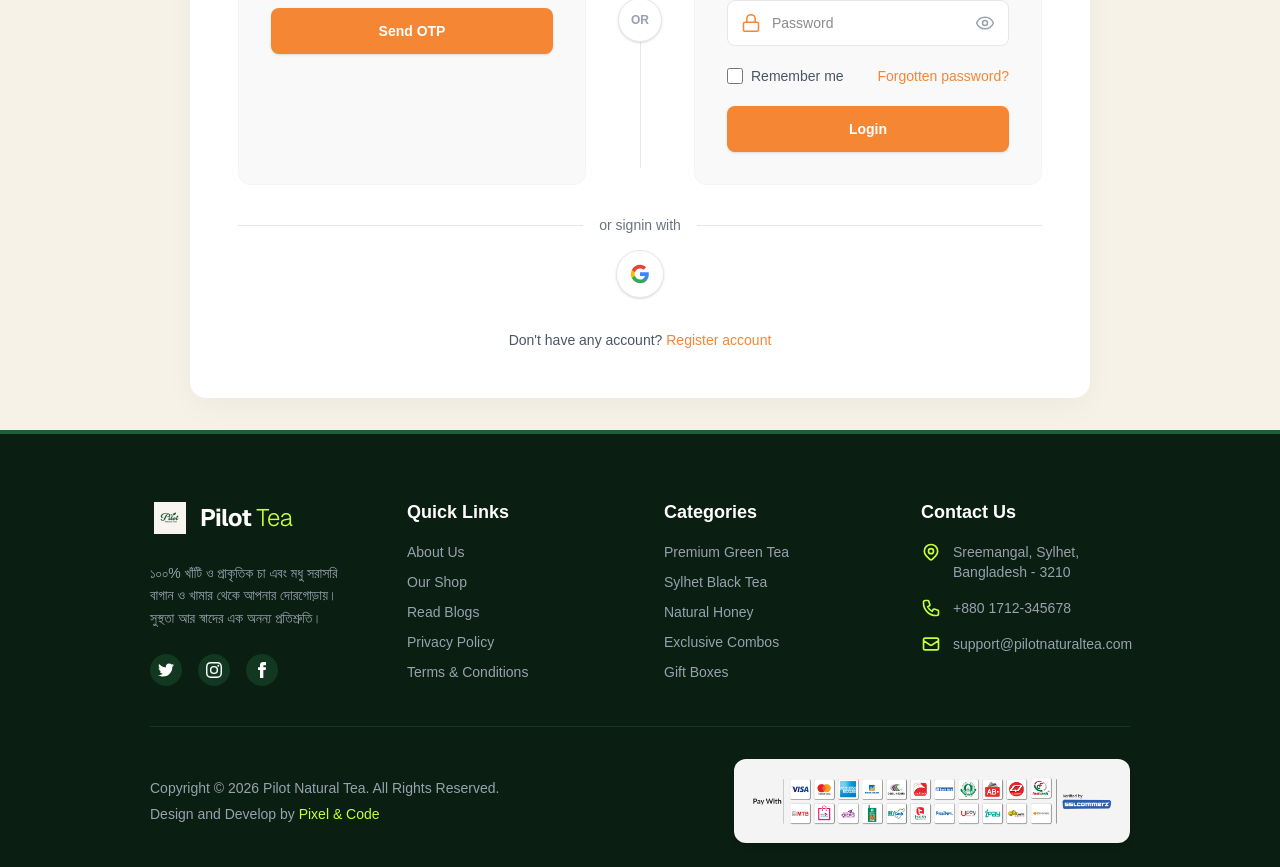
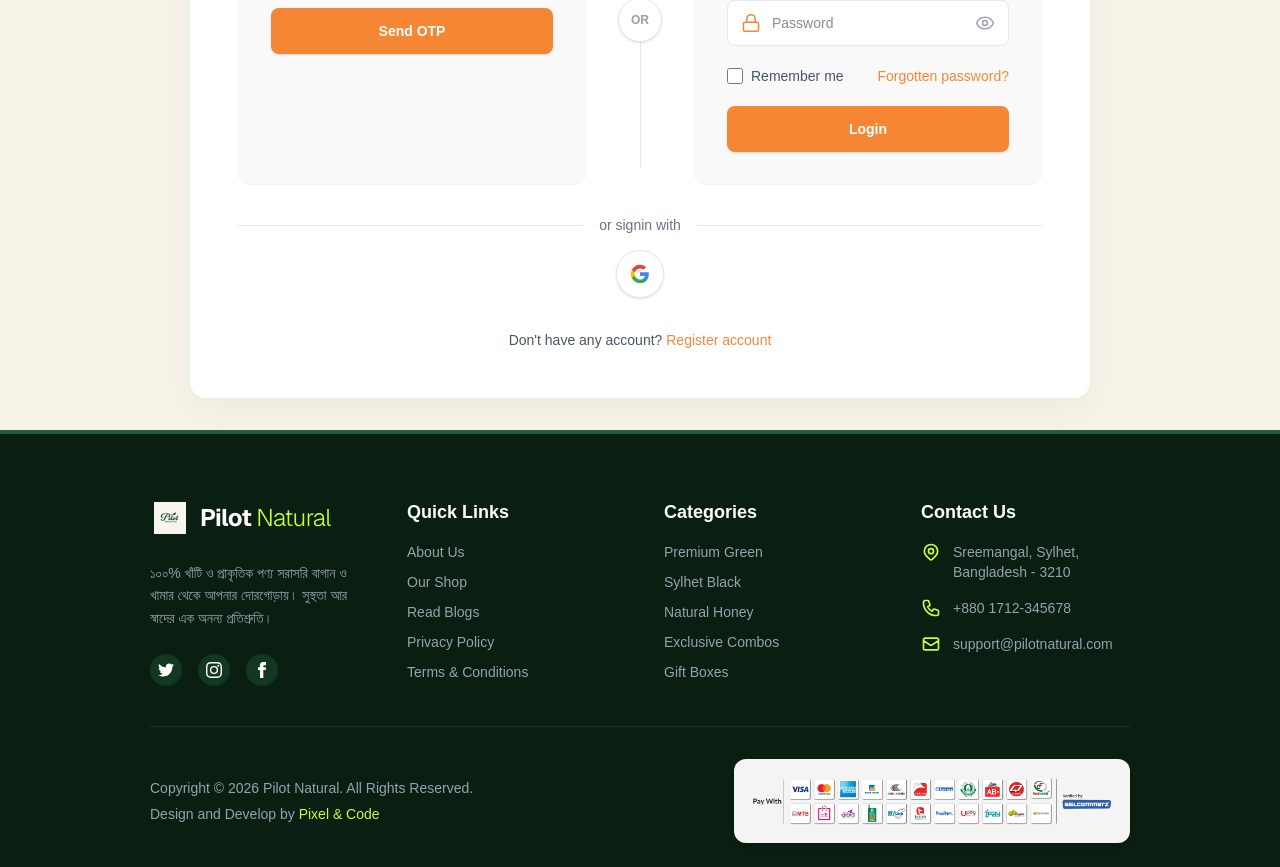
Before and after one commit to pixelandcode07/pilot_natural_tea, a Next.js app: page /login in a window 1280 px wide. Shown: the part 486-1353 px from the top of the page. Built offline with nearby package versions, Linux system fonts and the light colour scheme.

Commit message:
Update: src/components/Footer.tsx

```diff
--- a/src/components/Footer.tsx
+++ b/src/components/Footer.tsx
@@ -1,8 +1,16 @@
+"use client";
+
 import React from "react";
 import Link from "next/link";
 import Image from "next/image";
+import { usePathname } from "next/navigation";
 
 export default function Footer() {
+  const pathname = usePathname();
+
+  // ✅ অ্যাডমিন প্যানেলে গেলে Footer হাইড করার লজিক
+  if (pathname.startsWith("/admin")) return null;
+
   return (
     <footer className="bg-[#0A1E11] text-[#E8DFC8] pt-16 pb-6 border-t-[4px] border-[#1E5E3A]">
       {/* 1920x1080 ডিসপ্লের জন্য ন্যাভবার ও অন্যান্য সেকশনের সাথে হুবহু অ্যালাইমেন্ট (lg:px-[150px]) */}
@@ -19,18 +27,18 @@ export default function Footer() {
               <div className="relative w-10 h-10 flex items-center justify-center p-1 rounded-full">
                 <Image
                   src="/favicons/android-chrome-512x512.png"
-                  alt="Pilot Natural Tea Logo"
+                  alt="Pilot Natural Logo"
                   width={40}
                   height={40}
                   className="object-contain"
                 />
               </div>
               <span className="font-sans text-2xl font-bold tracking-tight text-white">
-                Pilot <span className="font-light text-[#C6FF36]">Tea</span>
+                Pilot <span className="font-light text-[#C6FF36]">Natural</span>
               </span>
             </Link>
             <p className="text-sm text-gray-400 leading-relaxed max-w-xs pt-2">
-              ১০০% খাঁটি ও প্রাকৃতিক চা এবং মধু সরাসরি বাগান ও খামার থেকে আপনার দোরগোড়ায়। সুস্থতা আর স্বাদের এক অনন্য প্রতিশ্রুতি।
+              ১০০% খাঁটি ও প্রাকৃতিক পণ্য সরাসরি বাগান ও খামার থেকে আপনার দোরগোড়ায়। সুস্থতা আর স্বাদের এক অনন্য প্রতিশ্রুতি।
             </p>
             {/* Social Icons */}
             <div className="flex items-center gap-4 pt-2">
@@ -62,8 +70,8 @@ export default function Footer() {
           <div>
             <h3 className="text-white font-bold text-lg mb-4">Categories</h3>
             <ul className="space-y-2.5 text-sm text-gray-400">
-              <li><Link href="#green-tea" className="hover:text-[#C6FF36] transition-colors">Premium Green Tea</Link></li>
-              <li><Link href="#black-tea" className="hover:text-[#C6FF36] transition-colors">Sylhet Black Tea</Link></li>
+              <li><Link href="#green" className="hover:text-[#C6FF36] transition-colors">Premium Green</Link></li>
+              <li><Link href="#black" className="hover:text-[#C6FF36] transition-colors">Sylhet Black</Link></li>
               <li><Link href="#honey" className="hover:text-[#C6FF36] transition-colors">Natural Honey</Link></li>
               <li><Link href="#combos" className="hover:text-[#C6FF36] transition-colors">Exclusive Combos</Link></li>
               <li><Link href="#gifts" className="hover:text-[#C6FF36] transition-colors">Gift Boxes</Link></li>
@@ -84,7 +92,7 @@ export default function Footer() {
               </li>
               <li className="flex items-center gap-3">
                 <svg className="w-5 h-5 text-[#C6FF36] shrink-0" fill="none" stroke="currentColor" viewBox="0 0 24 24"><path strokeLinecap="round" strokeLinejoin="round" strokeWidth="2" d="M3 8l7.89 5.26a2 2 0 002.22 0L21 8M5 19h14a2 2 0 002-2V7a2 2 0 00-2-2H5a2 2 0 00-2 2v10a2 2 0 002 2z"/></svg>
-                <span>support@pilotnaturaltea.com</span>
+                <span>support@pilotnatural.com</span>
               </li>
             </ul>
           </div>
@@ -98,7 +106,7 @@ export default function Footer() {
 
           {/* Left: Copyright & Developer Info */}
           <div className="flex flex-col gap-1.5 text-gray-400 text-xs sm:text-sm text-center xl:text-left">
-            <p>Copyright &copy; {new Date().getFullYear()} Pilot Natural Tea. All Rights Reserved.</p>
+            <p>Copyright &copy; {new Date().getFullYear()} Pilot Natural. All Rights Reserved.</p>
             <p>
               Design and Develop by{" "}
               <a
```
